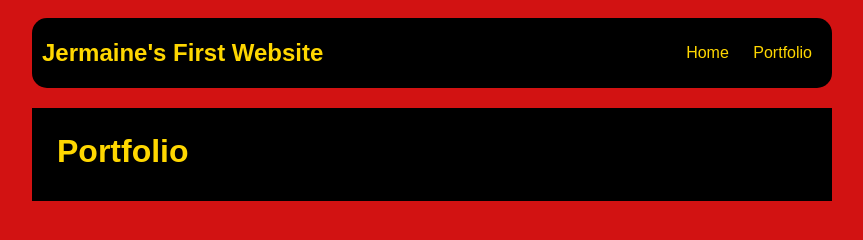
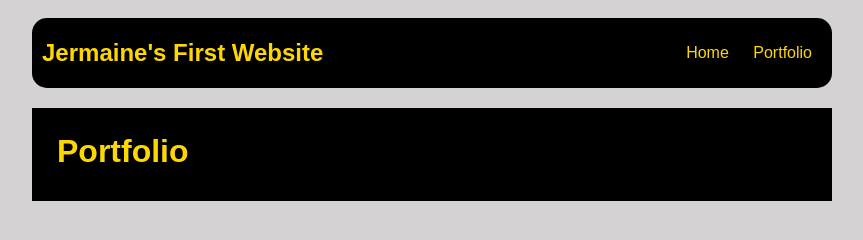
Before and after one commit to Jay504Media/jay504media.github.io, a plain HTML site: page portfolio.html in a window 1280 px wide. Shown: the whole page, without its empty margins (208-1071 px from the left). Drawn offline with Linux system fonts and the light colour scheme.

Commit message:
updated index.html and portfolio.html

```diff
--- a/portfolio.html
+++ b/portfolio.html
@@ -4,7 +4,7 @@
         <title>Jermaine Amazing Website</title>
         <style type="text/css">
             body {
-                background: rgb(210, 18, 18);
+                background: rgb(212, 210, 210);
                 color: rgb(255, 215, 0);
                 padding: 10px;
                 font-family: arial;
```
Also changed, not shown: 2 other files.
